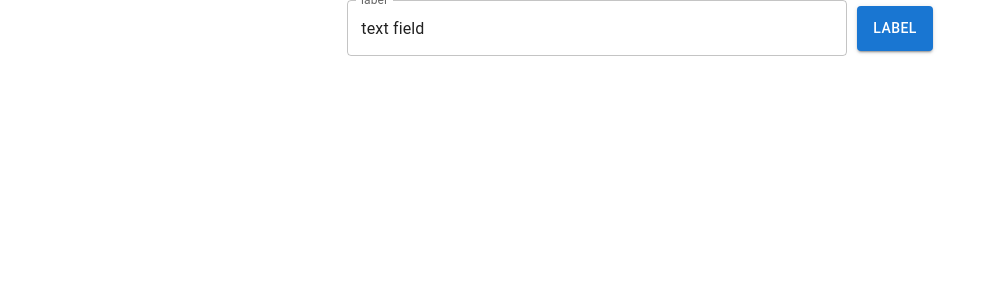
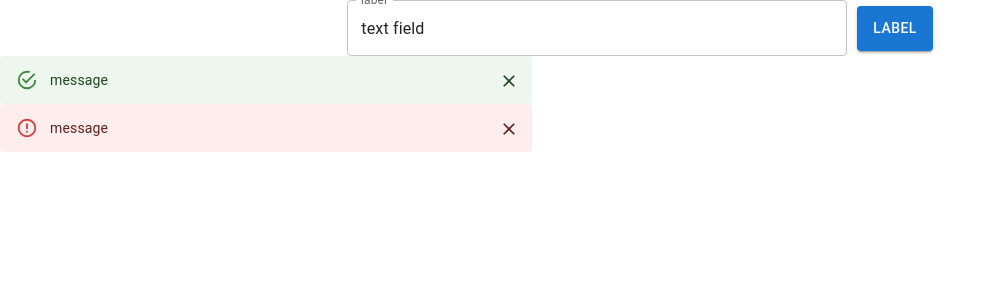
Before and after one commit to W-E-Robinson/web-page-word-counter-react-node, a React (Create React App) app: page / in a window 1280 px wide. Shown: the top 300 px of the page, without its empty margins (0-997 px from the left). Built offline with nearby package versions, Linux system fonts and the light colour scheme.

Commit message:
added practice alerts to App + added some styling

```diff
--- a/src/App.tsx
+++ b/src/App.tsx
@@ -1,5 +1,6 @@
 import React from "react";
 
+import { Alert } from "./atoms/Alert";
 import { Form } from "./molecules/Form";
 
 const mockFormFields = [
@@ -9,6 +10,10 @@ const mockFormFields = [
 
 export const App = () => {
     return (
+    <>
         <Form fields={mockFormFields} />
+        <Alert id="id" severity="success" onClose={() => console.info("onClose")} message="message" />
+        <Alert id="id" severity="error" onClose={() => console.info("onClose")} message="message" />
+    </>
     );
 };
--- a/src/atoms/Alert/index.tsx
+++ b/src/atoms/Alert/index.tsx
@@ -2,6 +2,8 @@ import React, { memo } from "react";
 
 import { Alert as MUIAlert } from "@mui/material";
 import { AlertProps } from "./types";
+
+import "./styles.sass";
 
 export const Alert = memo(({
     id,
@@ -11,6 +13,7 @@ export const Alert = memo(({
 }: AlertProps) => {
     return (
         <MUIAlert
+            className="alert"
             id={id}
             severity={severity}
             onClose={onClose}
--- /dev/null
+++ b/src/atoms/Alert/styles.sass
@@ -0,0 +1,2 @@
+.alert
+  width: 500px
```
